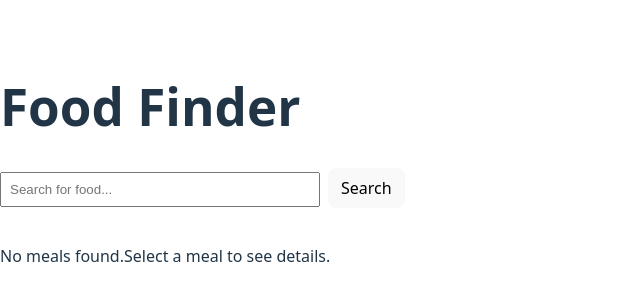
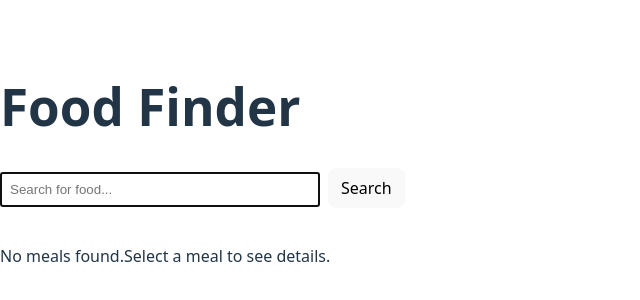
Before and after one commit to pixels1a3/food-app, a React (Vite) app: page / in a window 1280 px wide. Shown: the part 236-536 px from the top of the page, without its empty margins (0-640 px from the left). Built offline with nearby package versions, Linux system fonts and the light colour scheme.

Commit message:
added focus to search bar

```diff
--- a/src/App.jsx
+++ b/src/App.jsx
@@ -21,6 +21,7 @@ function App() {
     }
   };
 
+  /* user's selected meal */
   const handleSelectMeal = (meal) => {
     setSelectedMeal(meal);
   };
--- a/src/components/SearchBar.jsx
+++ b/src/components/SearchBar.jsx
@@ -1,7 +1,14 @@
-import React, { useState } from 'react';
+import React, { useState, useRef, useEffect } from 'react';
 
 const SearchBar = ({ onSearch }) => {
     const [searchTerm, setSearchTerm] = useState('');
+    const inputRef = useRef(null);
+
+    useEffect(() => {
+        if (inputRef.current) {
+            inputRef.current.focus();
+        }
+    }, []);
 
     const handleChange = (e) => {
         setSearchTerm(e.target.value);
@@ -15,6 +22,7 @@ const SearchBar = ({ onSearch }) => {
     return (
         <form onSubmit={handleSubmit} style={{ marginBottom: '20px'}}>
             <input
+                ref={inputRef}
                 type="text"
                 placeholder='Search for food...'
                 value={searchTerm}
```
